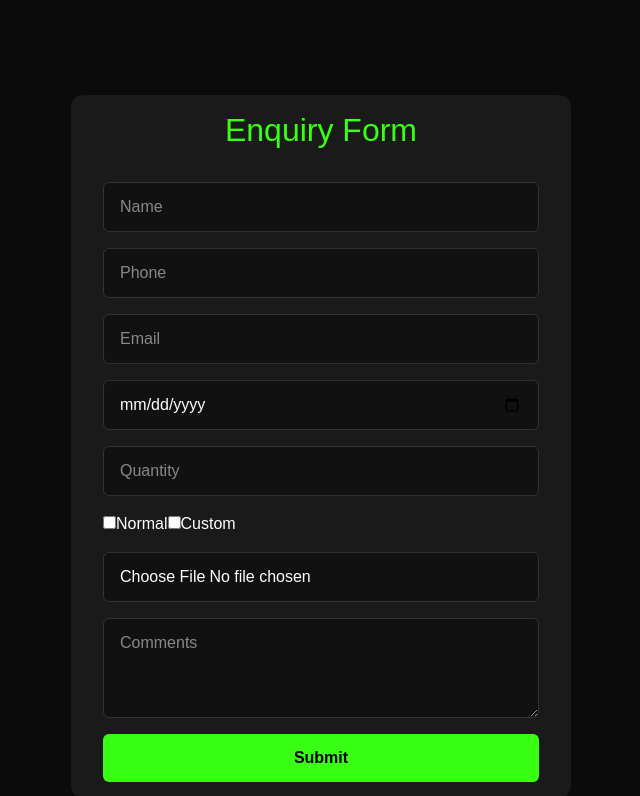
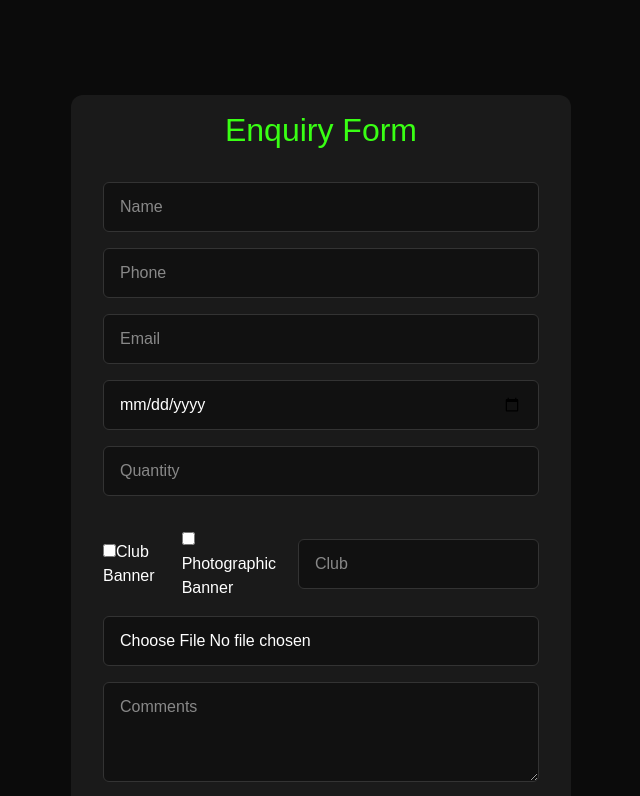
Before and after one commit to Jezza1na/geckoSigns, a Next.js app: page / in a window 1280 px wide. Shown: the part 3539-4335 px from the top of the page, without its empty margins (319-959 px from the left). Built offline with nearby package versions, Linux system fonts and the light colour scheme.

Commit message:
Build test

```diff
--- a/app/page.tsx
+++ b/app/page.tsx
@@ -10,7 +10,7 @@ export default function Home() {
   const [fileName, setFileName] = useState('');
   const [bannerType, setBannerType] = useState<string[]>([]);
   const [bannerTypeError, setBannerTypeError] = useState(false);
-  const [activeImage, setActiveImage] = useState<number | null>(null);
+  const [activeImage, setActiveImage] = useState<number | 'club' | 'photo' | null>(null);
 
   const handleBannerTypeChange = (e: React.ChangeEvent<HTMLInputElement>) => {
     const { value, checked } = e.target;
@@ -73,13 +73,15 @@ export default function Home() {
       <h1 style={{ color: '#39FF14', marginBottom: '1rem' }}>Club Banner</h1>
 
       <div style={styles.photoPriceWrapper}>
-        {/* Photo inside the box */}
-        <div style={styles.photoContainer}>
+        <div
+  style={styles.photoContainer}
+  onClick={() => setActiveImage('club')}
+>
   <Image
-            src="/images/textOnly.jpg" // insert your photo here
+    src="/images/textOnly.jpg"
     alt="Club Banner"
     fill
-            style={{ objectFit: 'contain' }}
+    style={{ objectFit: 'contain', cursor: 'pointer' }}
   />
 </div>
 
@@ -107,13 +109,16 @@ export default function Home() {
       <h1 style={{ color: '#39FF14', marginBottom: '1rem' }}>Photographic Banner</h1>
 
       <div style={styles.photoPriceWrapper}>
-        {/* Photo inside the box */}
-        <div style={styles.photoContainer}>
+        {/* Photographic Banner Photo */}
+<div
+  style={styles.photoContainer}
+  onClick={() => setActiveImage('photo')}
+>
   <Image
-            src="/images/photoImg.jpg" // insert your photo here
+    src="/images/photoImg.jpg"
     alt="Photographic Banner"
     fill
-            style={{ objectFit: 'contain' }}
+    style={{ objectFit: 'contain', cursor: 'pointer' }}
   />
 </div>
 
@@ -180,9 +185,9 @@ export default function Home() {
               <input type="date" name="date" style={styles.input} />
               <input type="number" name="quantity" placeholder="Quantity" min={1} style={styles.input} />
 
-              {/* Normal / Custom Checkboxes */}
-              <div style={styles.checkboxGroup}>
-                {['Normal', 'Custom'].map((type) => (
+              {/* Normal / Custom Checkboxes → Club / Photographic */}
+<div style={{ display: 'flex', alignItems: 'center', gap: '1rem', marginTop: '1rem' }}>
+  {['Club Banner', 'Photographic Banner'].map((type) => (
     <label key={type} style={styles.checkboxLabel}>
       <input
         type="checkbox"
@@ -193,6 +198,15 @@ export default function Home() {
       {type}
     </label>
   ))}
+
+  {/* Type Input box (2-5 words) */}
+  <input
+    type="text"
+    name="bannerTypeText"
+    placeholder="Club"
+    maxLength={50} // approx 2-5 words
+    style={{ ...styles.input, flex: 1 }}
+  />
 </div>
               {bannerTypeError && <p style={{ color: 'red' }}>Please select at least one option.</p>}
 
@@ -248,7 +262,13 @@ export default function Home() {
       onClick={(e) => e.stopPropagation()}
     >
       <Image
-                src={`/images/productImg${activeImage + 1}.jpeg`}
+        src={
+          typeof activeImage === 'number'
+            ? `/images/productImg${activeImage + 1}.jpeg`
+            : activeImage === 'club'
+            ? '/images/textOnly.jpg'
+            : '/images/photoImg.jpg'
+        }
         alt="Full view"
         fill
         style={{ objectFit: 'contain' }}
@@ -329,7 +349,7 @@ photoContainer: {
   position: 'relative',
   flex: '1 1 60%',
   width: '100%',
-  aspectRatio: '16 / 9', // keeps the photo proportional
+  aspectRatio: '16 / 9',
   borderRadius: '8px',
   overflow: 'hidden',
 },
```
Lines whose indentation alone changed are shown as unchanged.
